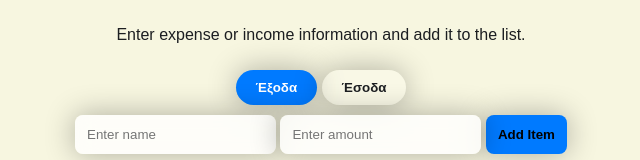
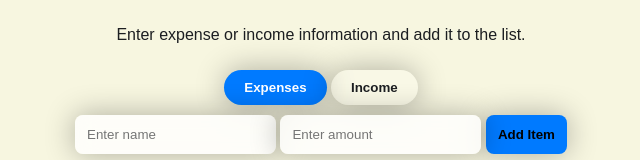
Before and after one commit to Taxiarchis-Kalloniatis/Expense-Tracker, a plain HTML site: page index.html in a window 1280 px wide. Shown: the part 129-289 px from the top of the page, without its empty margins (319-959 px from the left). Drawn offline with Linux system fonts and the light colour scheme.

```diff
--- a/index.html
+++ b/index.html
@@ -14,8 +14,8 @@
     <p>Enter expense or income information and add it to the list.</p>
 
     <div id="tabContainer">
-        <button class="tab-btn active" onclick="switchTab('expense')">Έξοδα</button>
-        <button class="tab-btn" onclick="switchTab('income')">Έσοδα</button>
+        <button class="tab-btn active" onclick="switchTab('expense')">Expenses</button>
+        <button class="tab-btn" onclick="switchTab('income')">Income</button>
     </div>
 
     <div id="inputContainer">
```
